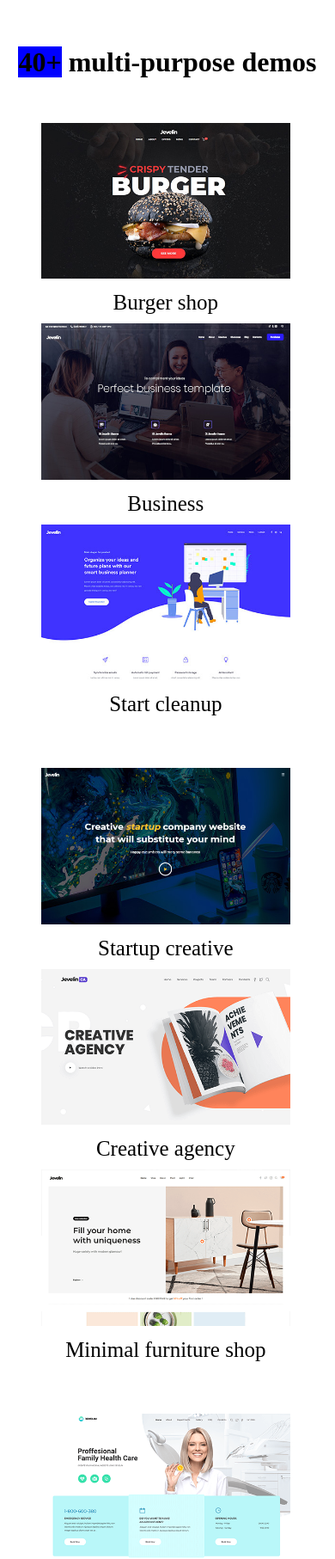
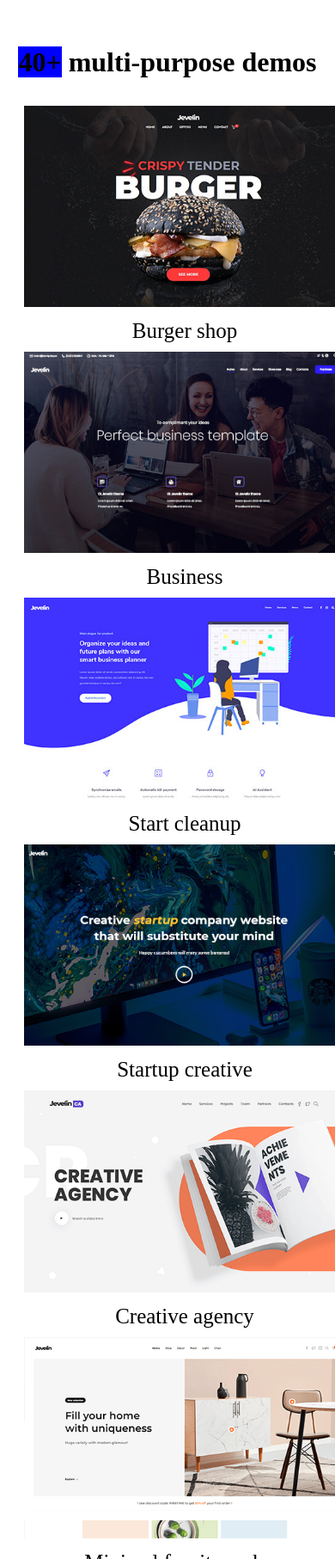
Before and after one commit to 001marvoo/index, a plain HTML site: page index.html in a window 390 px wide. Shown: the part 993-2806 px from the top of the page at 86% size. Drawn offline with Linux system fonts and the light colour scheme.

Commit message:
updated file:added images

```diff
--- a/evanto.css
+++ b/evanto.css
@@ -192,9 +192,9 @@ a {
 
 .triple {
     display: flex;
-    justify-content: space-around;
+    justify-content: space-between;
     ;
-    padding: 20px;
+    /* padding: 20px; */
     width: 100%;
 }
 
@@ -220,9 +220,9 @@ a {
 
 .nexttree {
     display: flex;
-    justify-content: space-around;
+    justify-content: space-between;
     ;
-    padding: 20px;
+    /* padding: 20px; */
     width: 100%;
 }
 
@@ -292,7 +292,7 @@ section {
 
     .treediv div {
         border: none;
-        /* margin: 5px 0px; */
+        margin: 5px 0px;
         width: 100%;
     }
 
@@ -326,7 +326,7 @@ section {
 
     .all div {
         display: block;
-        width: 88%;
+        width: 100%;
     }
     .all div img{
         width: 100%;
```
